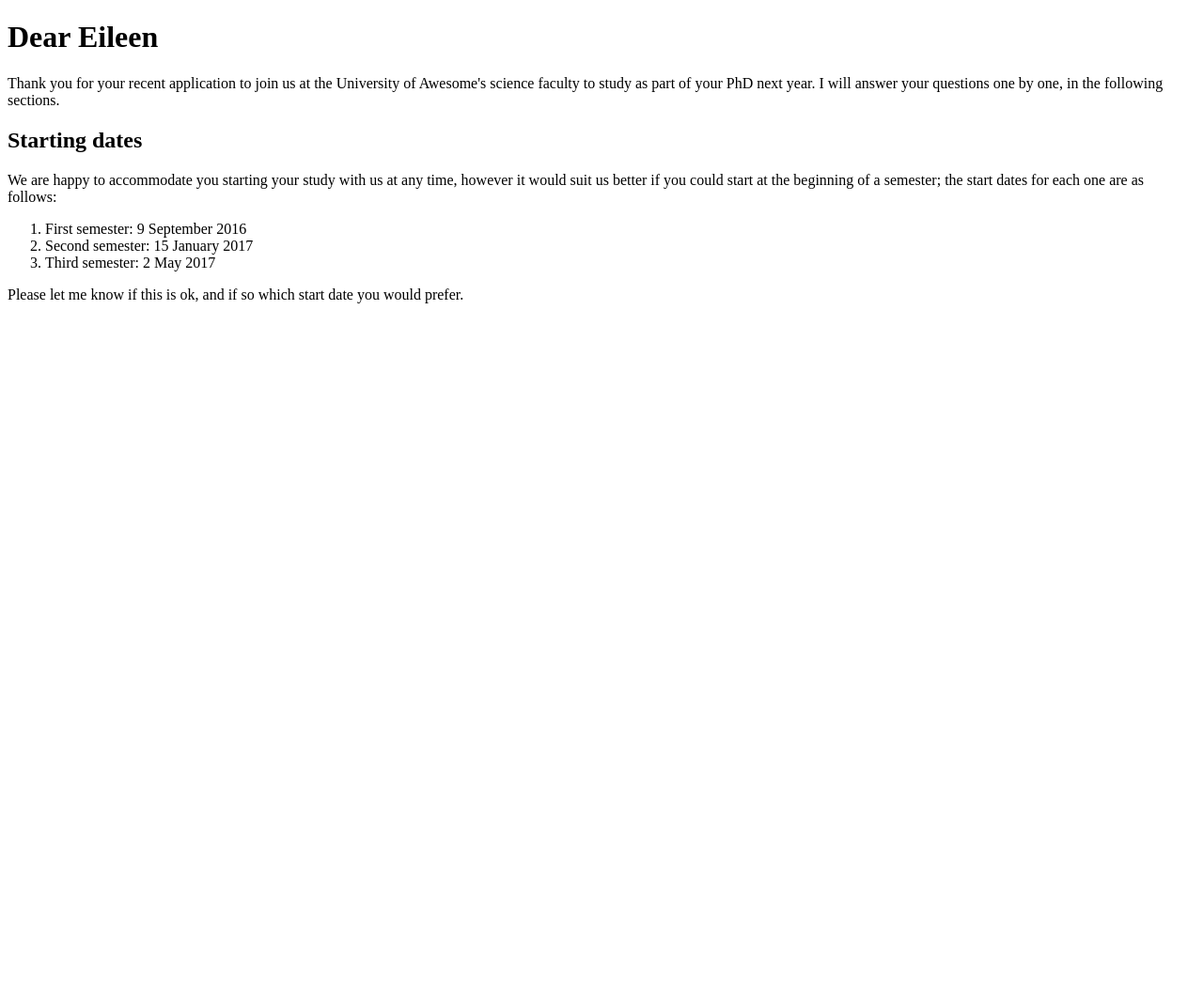
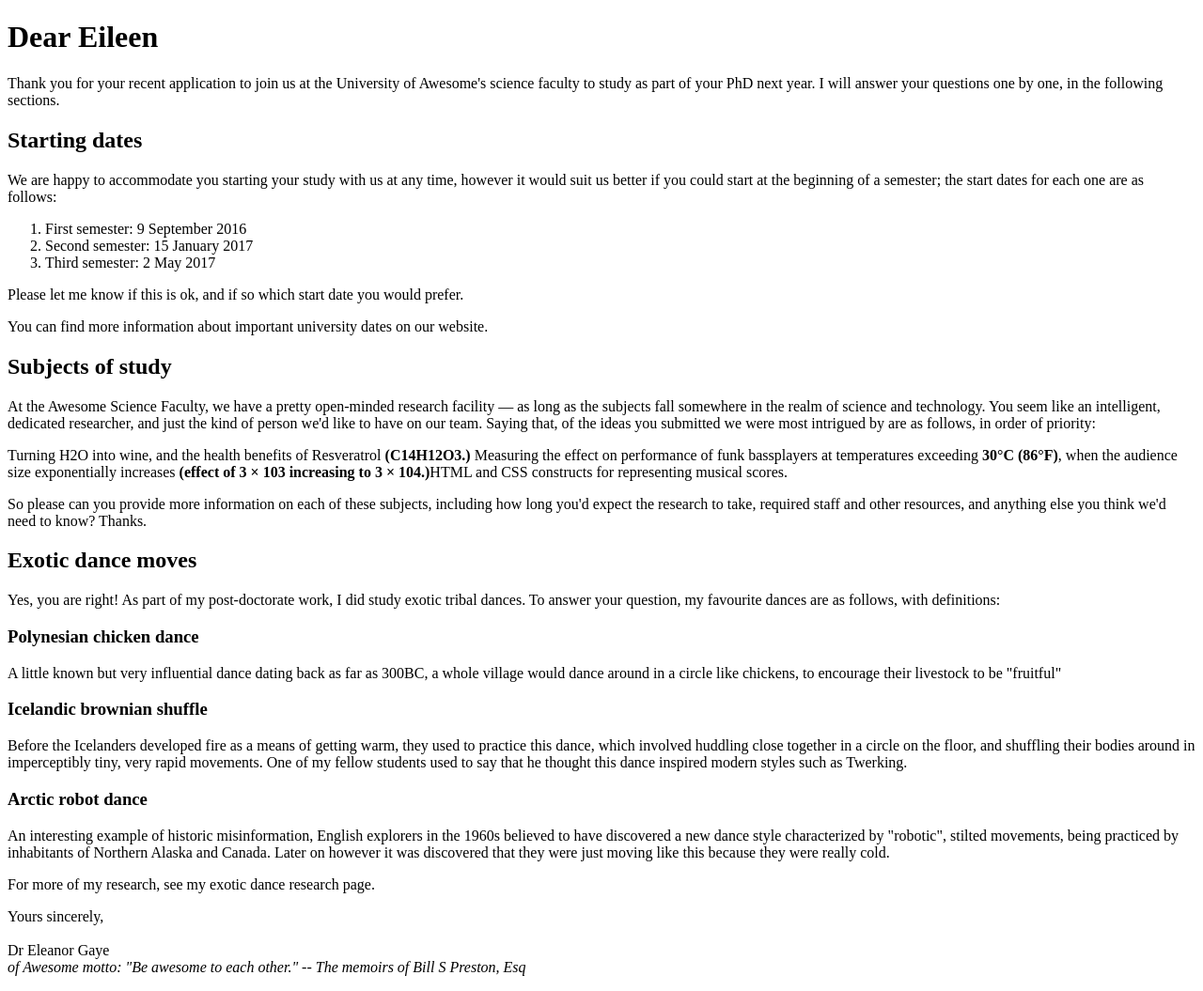
Before and after one commit to SammyV05/Introduction-To-HTML, a plain HTML site: page index.html in a window 1280 px wide. Shown: the whole page at 94% size. Before the commit the page ends 800 px from the top, so only its background shows below. Drawn offline with Linux system fonts and the light colour scheme.

Commit message:
Completed doocument

```diff
--- a/index.html
+++ b/index.html
@@ -7,13 +7,11 @@
     <body>
         <h1>Dear Eileen</h1>
 
-        <p>Thank you for your recent application to join us at the University of Awesome's science faculty to study as part of your PhD next year. I will answer your questions one by one, in the following sections.
-        </p>
+        <p>Thank you for your recent application to join us at the University of Awesome's science faculty to study as part of your PhD next year. I will answer your questions one by one, in the following sections.</p>
 
         <h2>Starting dates</h2>
 
-        <p>We are happy to accommodate you starting your study with us at any time, however it would suit us better if you could start at the beginning of a semester; the start dates for each one are as follows:
-        </p>
+        <p>We are happy to accommodate you starting your study with us at any time, however it would suit us better if you could start at the beginning of a semester; the start dates for each one are as follows:</p>
 
         <ol>
             <li>First semester: 9 September 2016</li>
@@ -23,5 +21,40 @@
 
         <p>Please let me know if this is ok, and if so which start date you would prefer.</p>
 
+        <p>You can find more information about important university dates on our website.</p>
+
+        <h2>Subjects of study</h2>
+
+        <p>At the Awesome Science Faculty, we have a pretty open-minded research facility — as long as the subjects fall somewhere in the realm of science and technology. You seem like an intelligent, dedicated researcher, and just the kind of person we'd like to have on our team. Saying that, of the ideas you submitted we were most intrigued by are as follows, in order of priority:</p>
+
+        <p>Turning H2O into wine, and the health benefits of Resveratrol <strong>(C14H12O3.)</strong>
+            Measuring the effect on performance of funk bassplayers at temperatures exceeding <strong> 30°C (86°F)</strong>, when the audience size exponentially increases <strong>(effect of 3 × 103 increasing to 3 × 104.)</strong>HTML and CSS constructs for representing musical scores.</p>
+
+        <p>So please can you provide more information on each of these subjects, including how long you'd expect the research to take, required staff and other resources, and anything else you think we'd need to know? Thanks.</p>
+
+        <h2>Exotic dance moves</h2>
+
+        <p>Yes, you are right! As part of my post-doctorate work, I did study exotic tribal dances. To answer your question, my favourite dances are as follows, with definitions:</p>
+
+        <h3>Polynesian chicken dance</h3>
+
+        <p>A little known but very influential dance dating back as far as 300BC, a whole village would dance around in a circle like chickens, to encourage their livestock to be "fruitful"<p>
+
+        <h3>Icelandic brownian shuffle</h3>
+
+        <p>Before the Icelanders developed fire as a means of getting warm, they used to practice this dance, which involved huddling close together in a circle on the floor, and shuffling their bodies around in imperceptibly tiny, very rapid movements. One of my fellow students used to say that he thought this dance inspired modern styles such as Twerking.</p>
+
+        <h3>Arctic robot dance</h3>
+
+        <p>An interesting example of historic misinformation, English explorers in the 1960s believed to have discovered a new dance style characterized by "robotic", stilted movements, being practiced by inhabitants of Northern Alaska and Canada. Later on however it was discovered that they were just moving like this because they were really cold.</p>
+
+        <p>For more of my research, see my exotic dance research page.</p>
+
+        <p>Yours sincerely,<br>
+            <br>
+           Dr Eleanor Gaye<br>
+           <em> of Awesome motto: "Be awesome to each other." -- The memoirs of Bill S Preston, Esq<em>
+        </p>
+
     </body>
 </html>
```
